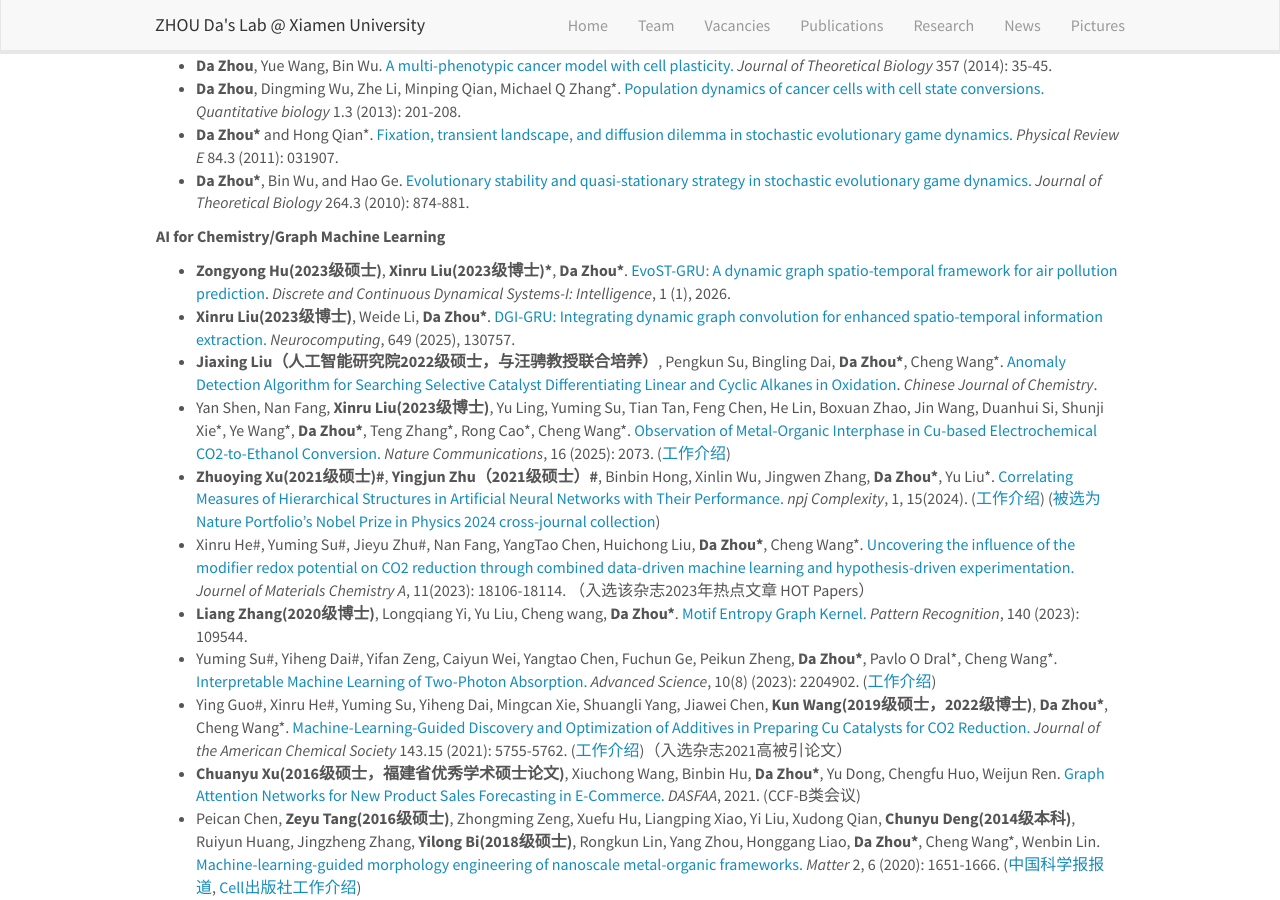
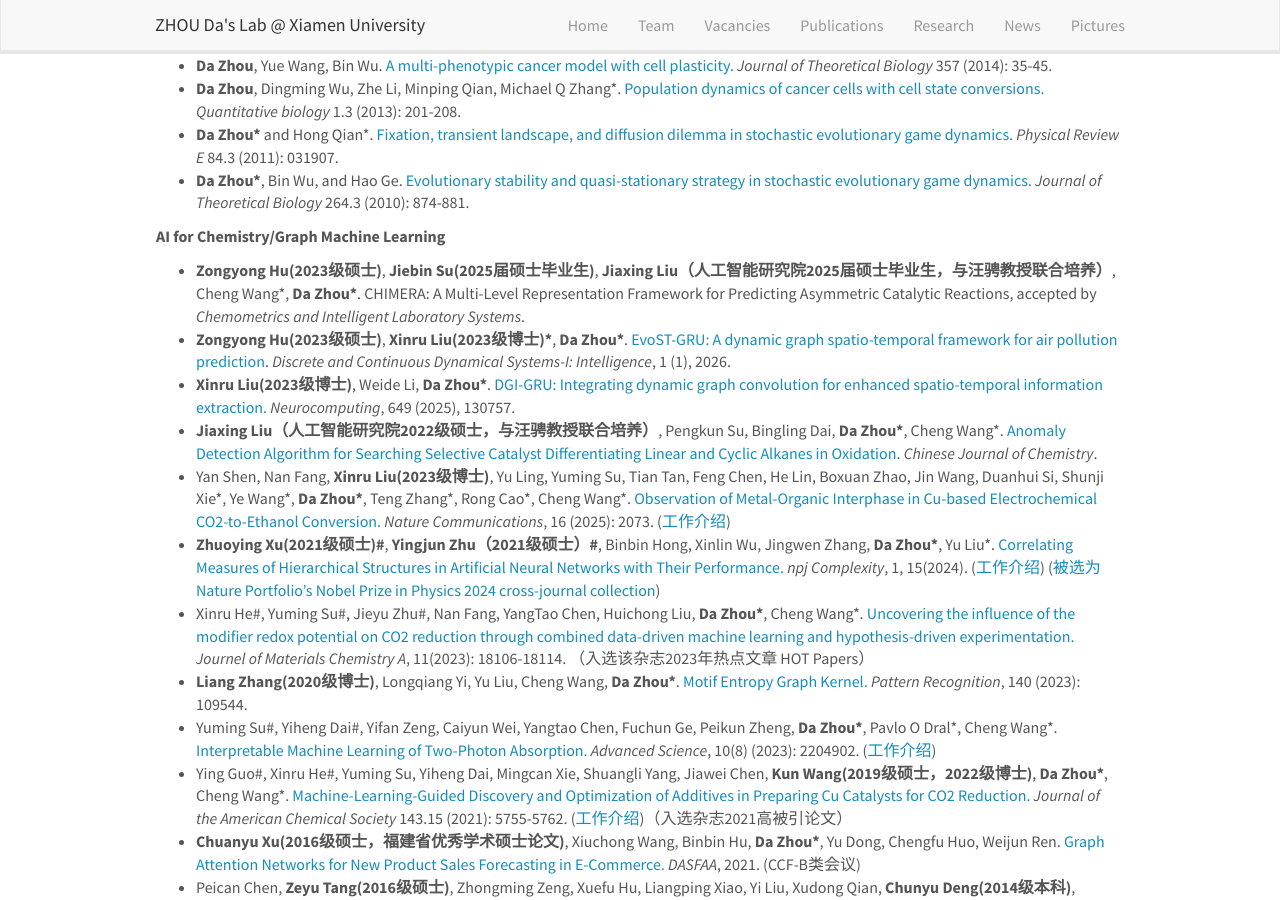
Before and after one commit to ZhouDaLab/zhoudalab.github.io, a Jekyll site: the page built from _pages/publications.md, in a window 1280 px wide and 900 px high, scrolled down 1264 px. Built offline with Jekyll 4.4.1, drawn with Linux system fonts in a browser that asks for light colours; nearby versions of some CDN libraries.

Commit message:
Update publications.md

```diff
--- a/_pages/publications.md
+++ b/_pages/publications.md
@@ -42,13 +42,14 @@ permalink: /publications/
 
 **AI for Chemistry/Graph Machine Learning**
 
+- **Zongyong Hu(2023级硕士)**, **Jiebin Su(2025届硕士毕业生)**, **Jiaxing Liu（人工智能研究院2025届硕士毕业生，与汪骋教授联合培养）**, Cheng Wang\*, **Da Zhou\***. CHIMERA: A Multi-Level Representation Framework for Predicting Asymmetric Catalytic Reactions, accepted by *Chemometrics and Intelligent Laboratory Systems*.
 - **Zongyong Hu(2023级硕士)**, **Xinru Liu(2023级博士)\***, **Da Zhou\***. [EvoST-GRU: A dynamic graph spatio-temporal framework for air pollution prediction](https://www.aimsciences.org/article/doi/10.3934/dcdsi.A260102). *Discrete and Continuous Dynamical Systems-I: Intelligence*, 1 (1), 2026.
 - **Xinru Liu(2023级博士)**, Weide Li, **Da Zhou\***. [DGI-GRU: Integrating dynamic graph convolution for enhanced spatio-temporal information extraction.](https://doi.org/10.1016/j.neucom.2025.130757) *Neurocomputing*,  649 (2025), 130757.
 - **Jiaxing Liu（人工智能研究院2022级硕士，与汪骋教授联合培养）**, Pengkun Su, Bingling Dai, **Da Zhou\***, Cheng Wang\*. [Anomaly Detection Algorithm for Searching Selective Catalyst Differentiating Linear and Cyclic Alkanes in Oxidation](https://onlinelibrary.wiley.com/doi/10.1002/cjoc.70046). *Chinese Journal of Chemistry*.
 - Yan Shen, Nan Fang, **Xinru Liu(2023级博士)**, Yu Ling, Yuming Su, Tian Tan, Feng Chen, He Lin, Boxuan Zhao, Jin Wang, Duanhui Si, Shunji Xie\*, Ye Wang\*, **Da Zhou\***, Teng Zhang\*, Rong Cao\*, Cheng Wang\*. [Observation of Metal-Organic Interphase in Cu-based Electrochemical CO2-to-Ethanol Conversion.](https://www.nature.com/articles/s41467-025-57221-x) *Nature Communications*, 16 (2025): 2073. ([工作介绍](https://mp.weixin.qq.com/s/6pcBx64TjdRTwt8jgMmjHg))
 - **Zhuoying Xu(2021级硕士)\#**, **Yingjun Zhu（2021级硕士）\#**, Binbin Hong, Xinlin Wu, Jingwen Zhang, **Da Zhou\***, Yu Liu\*. [Correlating Measures of Hierarchical Structures in Artificial Neural Networks with Their Performance.](https://www.nature.com/articles/s44260-024-00015-x) *npj Complexity*, 1, 15(2024). ([工作介绍](https://mp.weixin.qq.com/s/Onzq5t2Rptly4z270DviZw)) ([被选为Nature Portfolio’s Nobel Prize in Physics 2024 cross-journal collection](https://www.nature.com/collections/ehbjaifcgc))
 - Xinru He\#, Yuming Su\#, Jieyu Zhu\#, Nan Fang, YangTao Chen, Huichong Liu, **Da Zhou\***, Cheng Wang\*. [Uncovering the influence of the modifier redox potential on CO2 reduction through combined data-driven machine learning and hypothesis-driven experimentation.](https://doi.org/10.1039/D3TA03115B) 	*Journel of Materials Chemistry A*, 11(2023): 18106-18114. （入选该杂志2023年热点文章 HOT Papers）
-- **Liang Zhang(2020级博士)**, Longqiang Yi, Yu Liu, Cheng wang, **Da Zhou\***. [Motif Entropy Graph Kernel.](https://www.sciencedirect.com/science/article/abs/pii/S0031320323002443) *Pattern Recognition*, 140 (2023): 109544.
+- **Liang Zhang(2020级博士)**, Longqiang Yi, Yu Liu, Cheng Wang, **Da Zhou\***. [Motif Entropy Graph Kernel.](https://www.sciencedirect.com/science/article/abs/pii/S0031320323002443) *Pattern Recognition*, 140 (2023): 109544.
 - Yuming Su\#, Yiheng Dai\#, Yifan Zeng, Caiyun Wei, Yangtao Chen, Fuchun Ge, Peikun Zheng, **Da Zhou\***, Pavlo O Dral\*, Cheng Wang\*. [Interpretable Machine Learning of Two-Photon Absorption.](https://onlinelibrary.wiley.com/doi/full/10.1002/advs.202204902) *Advanced Science*, 10(8) (2023): 2204902. ([工作介绍](https://mp.weixin.qq.com/s/mwh1skM9wLQDyKHJu1mu-Q))
 - Ying Guo\#, Xinru He\#, Yuming Su, Yiheng Dai, Mingcan Xie, Shuangli Yang, Jiawei Chen, **Kun Wang(2019级硕士，2022级博士)**, **Da Zhou\***, Cheng Wang\*. [Machine-Learning-Guided Discovery and Optimization of Additives in Preparing Cu Catalysts for CO2 Reduction.](https://pubs.acs.org/doi/abs/10.1021/jacs.1c00339) *Journal of the American Chemical Society* 143.15 (2021): 5755-5762. ([工作介绍](https://chem.xmu.edu.cn/info/1274/10577.htm))（入选杂志2021高被引论文）
 - **Chuanyu Xu(2016级硕士，福建省优秀学术硕士论文)**, Xiuchong Wang, Binbin Hu, **Da Zhou\***, Yu Dong, Chengfu Huo, Weijun Ren. [Graph Attention Networks for New Product Sales Forecasting in E-Commerce.](https://link.springer.com/chapter/10.1007/978-3-030-73200-4_39) *DASFAA*, 2021. (CCF-B类会议)
```
